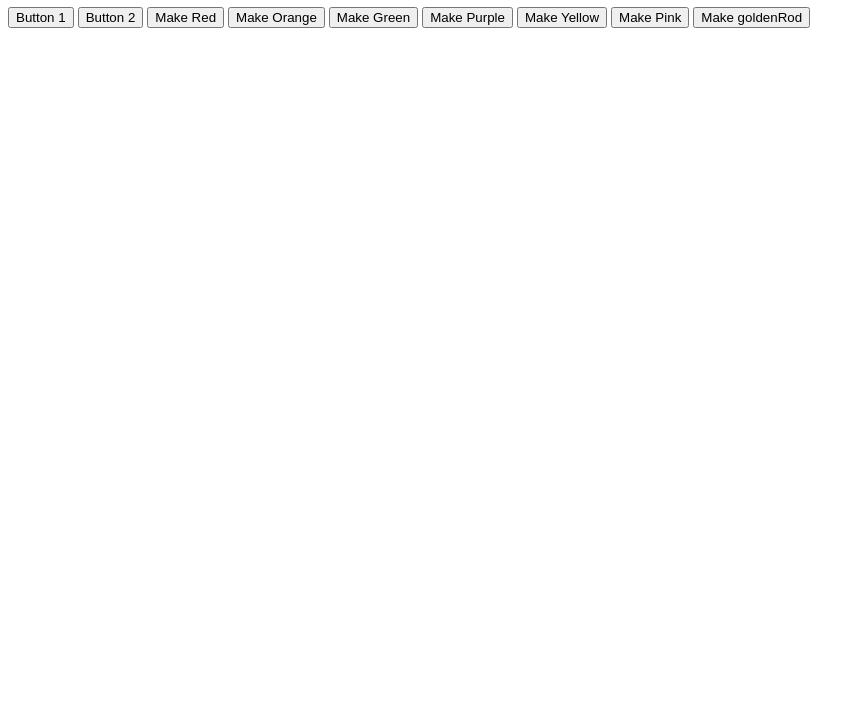
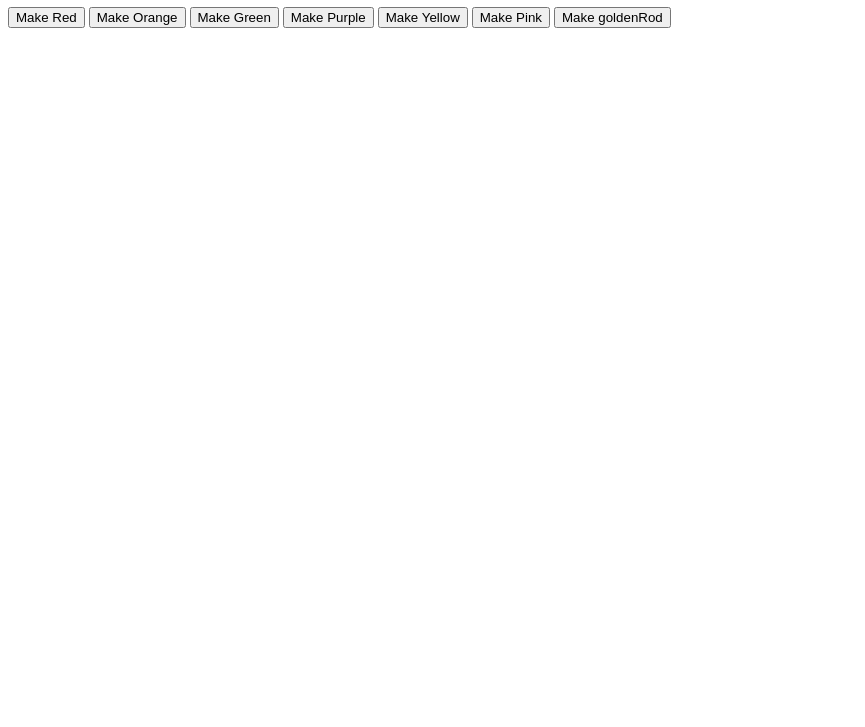
Before and after one commit to prantonub/JS-DOM-Event, a plain HTML site: page index.html in a window 1280 px wide. Shown: the part 73-800 px from the top of the page, without its empty margins (0-865 px from the left). Drawn offline with Linux system fonts and the light colour scheme.

Commit message:
DOM event

```diff
--- a/index.html
+++ b/index.html
@@ -9,8 +9,6 @@
 
 <body>
     <h1 onclick="console.log('This is header')">Welcome to JS DOM EVENT</h1>
-    <button onclick="console.log(10)">Button 1</button>
-    <button onclick="console.log(20)">Button 2</button>
     <button onclick="document.body.style.backgroundColor = 'red' ">Make Red</button>
     <!-- option 1 -->
     <button onclick="makeOrange()">Make Orange</button>
```
